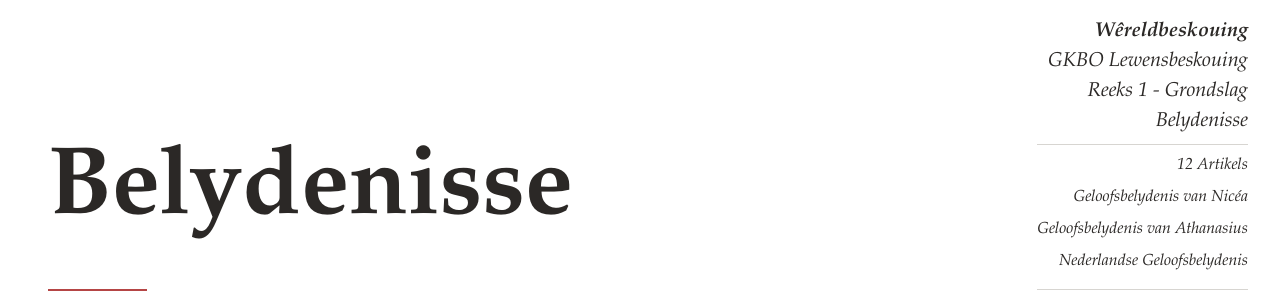
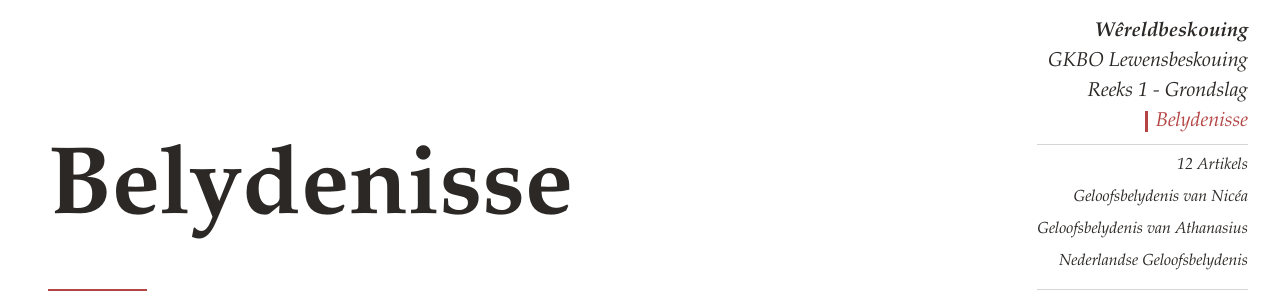
Before and after one commit to attieretief/GKBOReekse, a Jekyll site: the page built from belydenisse.md, in a window 1280 px wide. Shown: the top 301 px of the page. Built offline with Jekyll 4.4.1, drawn with Linux system fonts in a browser that asks for light colours.

Commit message:
Course indicators

```diff
--- a/_includes/header.html
+++ b/_includes/header.html
@@ -21,19 +21,20 @@
       {% assign all_pages = regular_pages | concat: course_pages %}
       {% for my_page in all_pages %}
         {% if my_page.title %}
+        <!-- Check if this is the current course -->
+        {% assign current_course = false %}
+        {% if page.layout == "course" and page.course_name == my_page.course_name %}
+          {% assign current_course = true %}
+        {% elsif page.layout == "lesson" and page.course == my_page.course_name %}
+          {% assign current_course = true %}
+        {% endif %}
+
         <li class="mobile-nav-item">
-          <a class="italic no-underline h4" href="{{ my_page.url | prepend: site.baseurl }}">
+          <a class="italic no-underline h4 {% if current_course %}active{% endif %}" href="{{ my_page.url | prepend: site.baseurl }}">
             {{ my_page.title }}
           </a>
 
           <!-- Show lessons for current course in mobile menu too -->
-          {% assign current_course = false %}
-          {% if page.layout == "course" and page.course_name == my_page.course_name %}
-            {% assign current_course = true %}
-          {% elsif page.layout == "lesson" and page.course == my_page.course_name %}
-            {% assign current_course = true %}
-          {% endif %}
-
           {% if current_course %}
             {% if my_page.course_name == "woordelys" %}
               {% assign lessons = site.pages | where: "course", my_page.course_name | where_exp: "item", "item.lesson != nil" | sort: "title" %}
@@ -71,19 +72,20 @@
       {% assign all_pages = regular_pages | concat: course_pages %}
       {% for my_page in all_pages %}
         {% if my_page.title %}
+        <!-- Check if this is the current course -->
+        {% assign current_course = false %}
+        {% if page.layout == "course" and page.course_name == my_page.course_name %}
+          {% assign current_course = true %}
+        {% elsif page.layout == "lesson" and page.course == my_page.course_name %}
+          {% assign current_course = true %}
+        {% endif %}
+
         <li class="inline-block block-lg text-right ml-1 ml-lg-0 course-menu-item">
-          <a class="italic no-underline h4" href="{{ my_page.url | prepend: site.baseurl }}">
+          <a class="italic no-underline h4 {% if current_course %}active{% endif %}" href="{{ my_page.url | prepend: site.baseurl }}">
             {{ my_page.title }}
           </a>
 
           <!-- Expand lessons if this is the current course -->
-          {% assign current_course = false %}
-          {% if page.layout == "course" and page.course_name == my_page.course_name %}
-            {% assign current_course = true %}
-          {% elsif page.layout == "lesson" and page.course == my_page.course_name %}
-            {% assign current_course = true %}
-          {% endif %}
-
           {% if current_course %}
             {% if my_page.course_name == "woordelys" %}
               {% assign lessons = site.pages | where: "course", my_page.course_name | where_exp: "item", "item.lesson != nil" | sort: "title" %}
--- a/_sass/_components.scss
+++ b/_sass/_components.scss
@@ -577,6 +577,14 @@ code {
   padding-left: $spacer-1;
 }
 
+// Active course highlighting
+.course-menu-item a.active,
+.mobile-nav-item a.active {
+  color: $color-primary-link !important;
+  border-left: 3px solid $color-primary-link;
+  padding-left: $spacer-1;
+}
+
 // Hide scroll buttons on very small screens
 @media (max-width: 480px) {
   .scroll-buttons {
```
